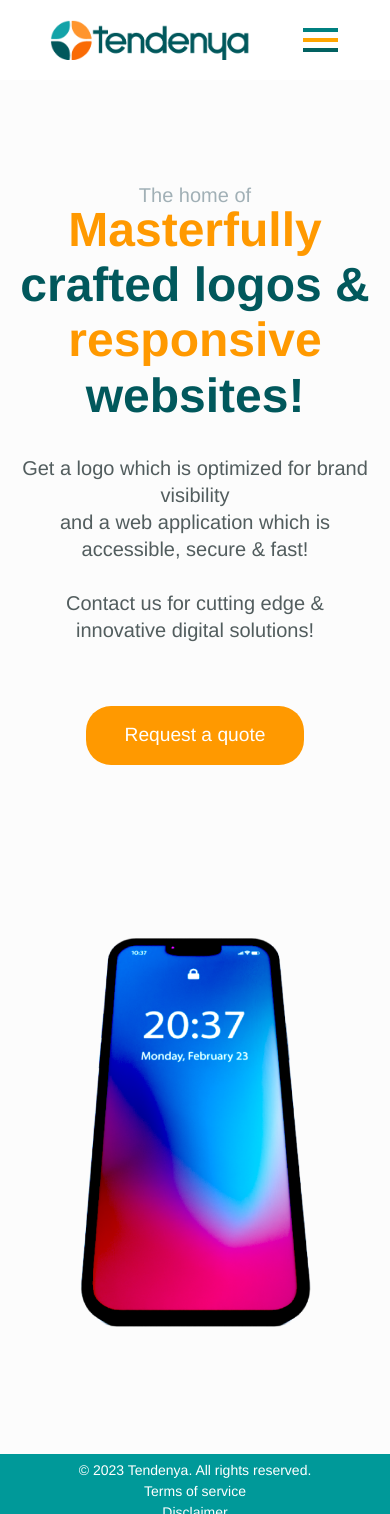
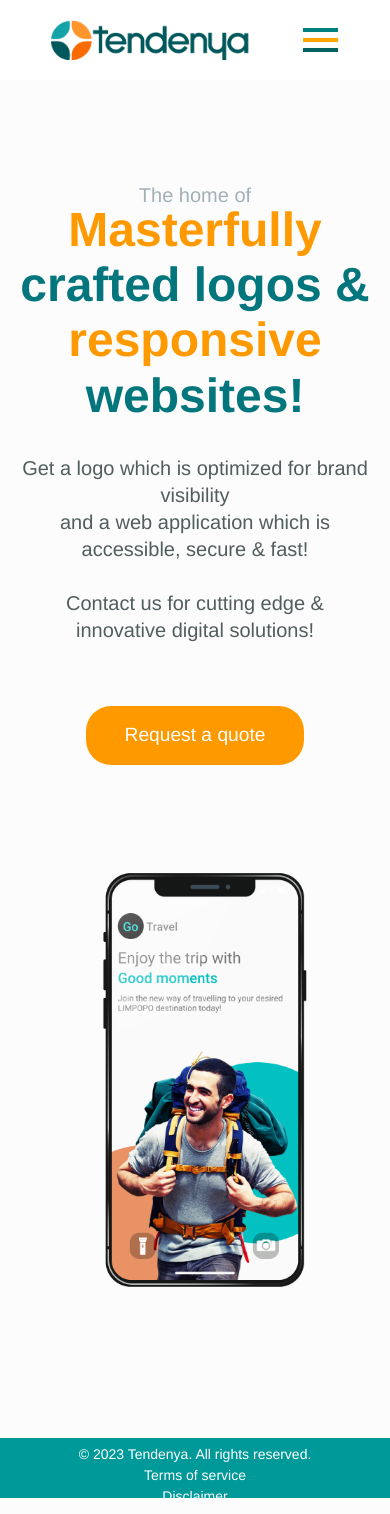
Before and after one commit to ntende-Dev/tendenyaweb, a Next.js app: page / in a window 390 px wide. Built offline with nearby package versions, Linux system fonts and the light colour scheme.

Commit message:
updated the hero image

```diff
--- a/app/_config.scss
+++ b/app/_config.scss
@@ -1,5 +1,5 @@
 $secondary-color: #ff9900;
-$primary-color: #01585c;
+$primary-color: #02767c;
 
 $orange: #ff952d;
 $darkOrange: #fc570a;
--- a/app/about/About.module.scss
+++ b/app/about/About.module.scss
@@ -91,8 +91,8 @@
       display: flex;
 
       img {
-        width: 300px;
-        height: 400px;
+        width: 500px;
+        height: 600px;
       }
     }
     .rightPara {
--- a/app/components/Home/Home.module.scss
+++ b/app/components/Home/Home.module.scss
@@ -71,21 +71,15 @@
 
     img {
       align-self: center;
-      width: 400px;
-      height: 500px;
+      width: 500px;
     }
 
     @media (max-width: 768px) {
-      img {
-        width: 400px;
-        height: 500px;
-      }
-    }
-    @media (max-width: 768px) {
+      display: flex;
       align-items: center;
       justify-content: center;
       flex-wrap: wrap;
-      margin-top: 4em;
+      margin: 4em auto;
     }
   }
 }
--- a/app/components/Home/HomePage.tsx
+++ b/app/components/Home/HomePage.tsx
@@ -14,7 +14,7 @@ const Home = () => {
               <span className={h.spani}> Masterfully </span>
               <br />
               crafted logos & <br />
-              <span className={h.spani}> responsive</span> websites!
+              <span className={h.spani}> responsive</span> webs apps!
             </h1>
             <p className={h.para}>
               Get a logo which is optimized for brand visibility AND a web
--- a/app/contact/page.tsx
+++ b/app/contact/page.tsx
@@ -65,7 +65,7 @@ const Contact = () => {
             <div className={c.wherearewe}>
               {" "}
               <p className="breadCrumb">CONTACT US</p>
-              <h1 className="titleBg">Where we are & how to get hold of us</h1>
+              <h1 className="titleBg">Where we are</h1>
               <p className={c.paraLine}>
                 If you have any questions or would like to discuss your project
                 with us, please don't hesitate to reach out.
--- a/app/services/Services.module.scss
+++ b/app/services/Services.module.scss
@@ -52,12 +52,14 @@
     color: $white;
     border-top-left-radius: 100px;
     border-bottom-right-radius: 100px;
+    gap: 30px;
 
     .whowhy {
       display: flex;
       flex-direction: column;
       max-width: 700px;
       justify-content: center;
+      gap: 20px;
 
       .paraLine {
         line-height: 1.4;
@@ -66,8 +68,8 @@
 
     .right {
       img {
-        width: 200px;
-        height: 300px;
+        width: 500px;
+        height: 600px;
       }
     }
     .rightPara {
--- a/app/services/page.tsx
+++ b/app/services/page.tsx
@@ -25,10 +25,7 @@ const Services = () => {
           <div className={a.rightWrapper}>
             <div className={a.whowhy}>
               <p className="breadCrumb">OUR SERVICES</p>
-              <h1 className="titleBg">
-                What we do &
-                <br /> How we do it?
-              </h1>
+              <h1 className="titleBg">What we do</h1>
               <p className={a.paraLine}>
                 At Tendenya, we are dedicated to delivering innovative and
                 impactful web solutions for our clients. We are constantly
```
Also changed, not shown: app/HeroImage.png.
